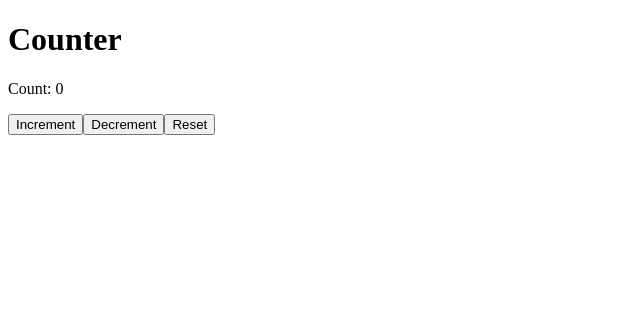
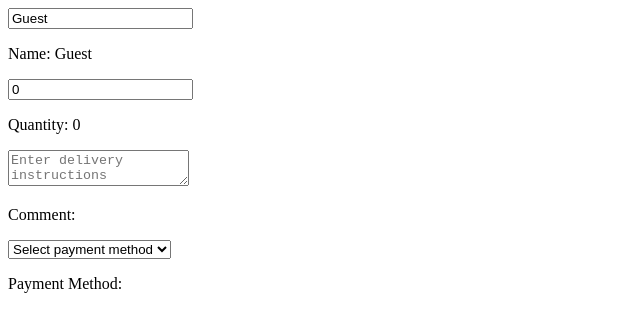
Before and after one commit to Owinyo-dev/MYFIRSTREACTAPP, a React (Vite) app in the folder my-react-app/: page / in a window 1280 px wide. Shown: the top 332 px of the page, without its empty margins (0-640 px from the left). Built offline with nearby package versions, Linux system fonts and the light colour scheme.

Commit message:
onChange

```diff
--- a/my-react-app/src/App.jsx
+++ b/my-react-app/src/App.jsx
@@ -1,9 +1,9 @@
-import Counter from "./counter.jsx";
+import MyComponent from "./MyComponent2.jsx";
 
 function App() {
   return (
     <>
-      <Counter />
+      <MyComponent />
     </>
   );
 }
--- /dev/null
+++ b/my-react-app/src/MyComponent2.jsx
@@ -0,0 +1,47 @@
+import React, { useState } from "react";
+
+function MyComponent() {
+  const [name, setName] = useState("Guest");
+  const [quantity, setQuantity] = useState(0);
+  const [comment, setComment] = useState("");
+  const [payment, setPayment] = useState("");
+
+  const handleNameChange = (event) => {
+    setName(event.target.value);
+  };
+  const handleQuantityChange = (event) => {
+    setQuantity(event.target.value);
+  };
+  const handleCommentChange = (event) => {
+    setComment(event.target.value);
+  };
+  const handlePaymentChange = (event) => {
+    setPayment(event.target.value);
+  };
+
+  return (
+    <div>
+      <input value={name} onChange={handleNameChange} />
+      <p> Name: {name} </p>
+
+      <input value={quantity} onChange={handleQuantityChange} />
+      <p>Quantity: {quantity}</p>
+
+      <textarea
+        value={comment}
+        onChange={handleCommentChange}
+        placeholder="Enter delivery instructions"
+      />
+      <p>Comment: {comment}</p>
+
+      <select value={payment} onChange={handlePaymentChange}>
+        <option value="">Select payment method</option>
+        <option value="credit">Credit Card</option>
+        <option value="debit">Debit Card</option>
+        <option value="paypal">PayPal</option>
+      </select>
+      <p>Payment Method: {payment}</p>
+    </div>
+  );
+}
+export default MyComponent;
```
